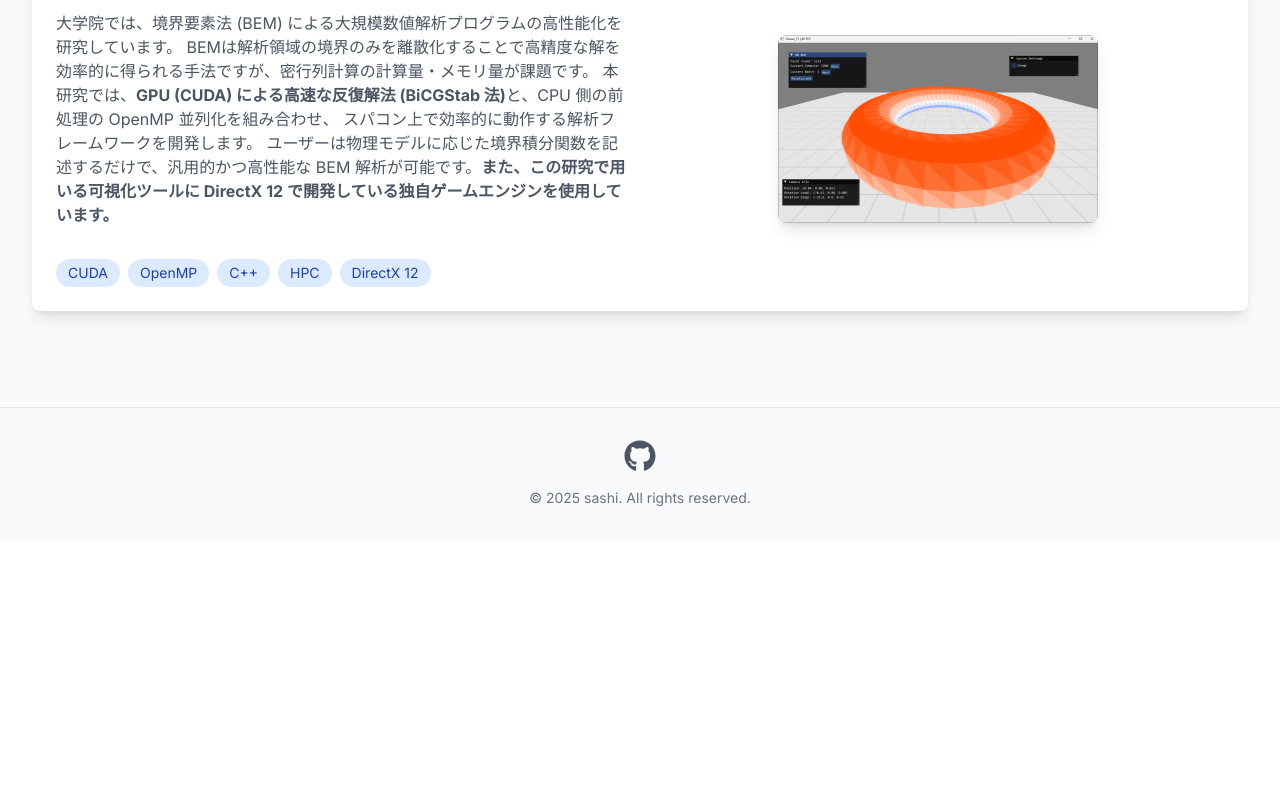
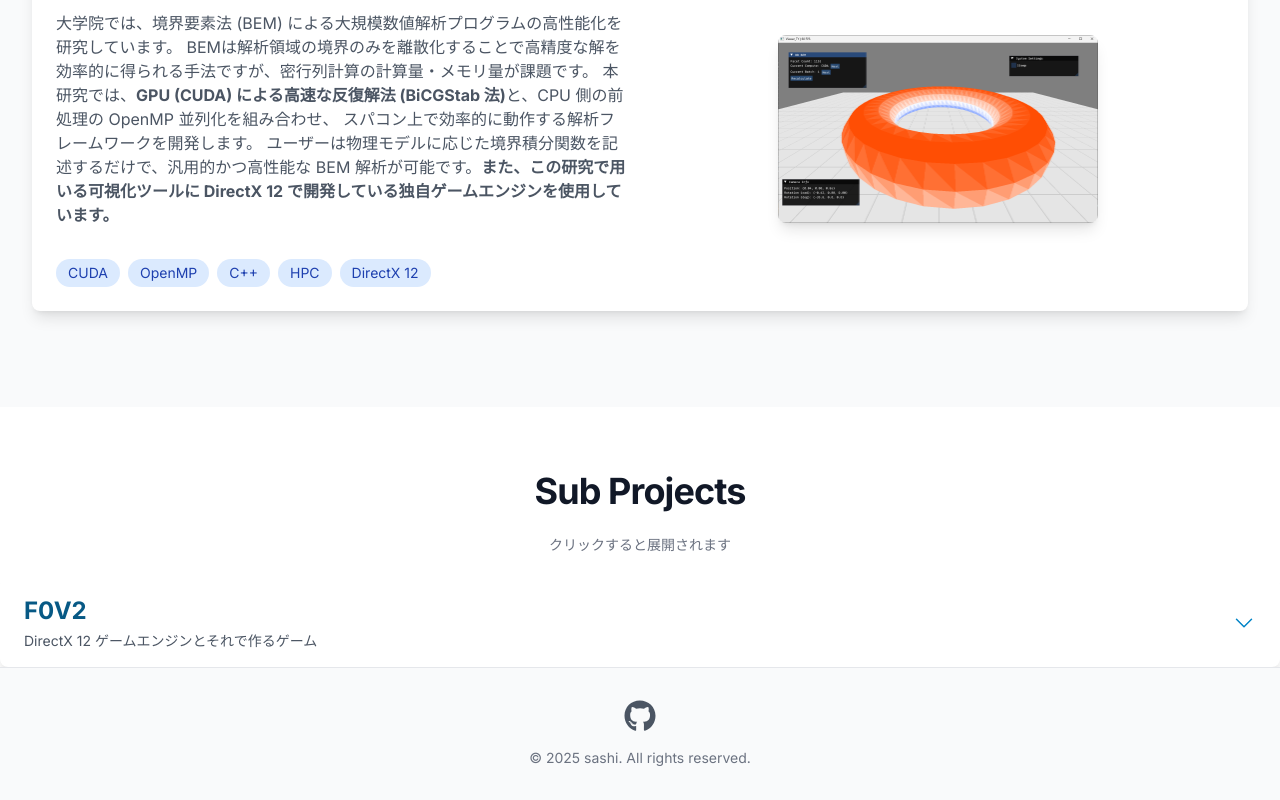
Before and after one commit to sashi0034/sashi0034.github.io, a Next.js app: page / in a window 1280 px wide. Shown: the part 3245-4045 px from the top of the page. Before the commit the page ends 3785 px from the top, so only its background shows below. Built offline with nearby package versions, Linux system fonts and the light colour scheme.

Commit message:
サブプロジェクト追加

```diff
--- /dev/null
+++ b/src/app/components/CollapsibleSection.tsx
@@ -0,0 +1,50 @@
+'use client'
+
+import { useState } from 'react'
+import { motion, AnimatePresence } from 'framer-motion'
+import { ChevronDownIcon } from '@heroicons/react/24/outline'
+
+type CollapsibleSectionProps = {
+  title: React.ReactNode
+  children: React.ReactNode
+  defaultOpen?: boolean
+}
+
+export function CollapsibleSection({ title, children, defaultOpen = false }: CollapsibleSectionProps) {
+  const [isOpen, setIsOpen] = useState(defaultOpen)
+
+  return (
+    <div className="bg-white rounded-lg shadow-lg overflow-hidden">
+      <button
+        onClick={() => setIsOpen(!isOpen)}
+        className="w-full px-6 py-4 flex items-center justify-between text-left hover:bg-gray-50 transition-colors"
+      >
+        <div className="flex-1">
+          {typeof title === 'string' ? (
+            <h3 className="text-2xl font-bold text-primary-800">{title}</h3>
+          ) : (
+            title
+          )}
+        </div>
+        <ChevronDownIcon
+          className={`w-6 h-6 text-primary-600 transition-transform duration-200 ${
+            isOpen ? 'transform rotate-180' : ''
+          }`}
+        />
+      </button>
+      <AnimatePresence>
+        {isOpen && (
+          <motion.div
+            initial={{ height: 0, opacity: 0 }}
+            animate={{ height: 'auto', opacity: 1 }}
+            exit={{ height: 0, opacity: 0 }}
+            transition={{ duration: 0.2 }}
+            className="overflow-hidden"
+          >
+            <div className="px-6 pb-6">{children}</div>
+          </motion.div>
+        )}
+      </AnimatePresence>
+    </div>
+  )
+}
--- a/src/app/page.tsx
+++ b/src/app/page.tsx
@@ -15,6 +15,7 @@ import {
   FaSteam,
   FaTrophy,
 } from "react-icons/fa";
+import { CollapsibleSection } from "./components/CollapsibleSection";
 
 // 画像のベースパスを設定
 const isProd = process.env.NODE_ENV === "production";
@@ -545,6 +546,64 @@ export default function Home() {
         </div>
       </section>
 
+      {/* Sub Projects Section */}
+      <div className="mt-16">
+        <h2 className="heading-2 text-center mb-6">Sub Projects</h2>
+        <p className="text-center text-gray-500 text-sm mb-6">
+          クリックすると展開されます
+        </p>
+        <div className="space-y-6">
+          {/* F0V2 Game Engine */}
+          <CollapsibleSection
+            title={
+              <div>
+                <div className="text-2xl font-bold text-primary-800">F0V2</div>
+                <div className="text-sm text-gray-600 mt-1">
+                  DirectX 12 ゲームエンジンとそれで作るゲーム
+                </div>
+              </div>
+            }
+          >
+            <div className="flex flex-col md:flex-row gap-6">
+              <div className="md:w-1/2">
+                <p className="text-gray-600 mb-4">
+                  ゲームエンジン開発とともに、物理ベースの3Dレンダリングを実装してオープンワールド風のフライトシューティングかレースゲームを作っています。
+                </p>
+                <div className="flex flex-wrap gap-2 mb-4">
+                  <a
+                    href="https://github.com/sashi0034/F0V2"
+                    target="_blank"
+                    rel="noopener noreferrer"
+                    className="inline-flex items-center gap-2 px-4 py-2 bg-gray-100 rounded-full text-gray-800 hover:bg-gray-200 transition-colors"
+                  >
+                    <FaGithub className="w-5 h-5" />
+                    <span>GitHub</span>
+                  </a>
+                </div>
+                <div className="flex flex-wrap gap-2">
+                  <span className="px-3 py-1 bg-blue-100 text-blue-800 rounded-full text-sm">
+                    C++
+                  </span>
+                  <span className="px-3 py-1 bg-blue-100 text-blue-800 rounded-full text-sm">
+                    DirectX 12
+                  </span>
+                  <span className="px-3 py-1 bg-blue-100 text-blue-800 rounded-full text-sm">
+                    HLSL
+                  </span>
+                </div>
+              </div>
+              <div className="md:w-1/2 flex items-center justify-center">
+                <div className="aspect-video w-full bg-gray-100 rounded-lg flex items-center justify-center">
+                  <p className="text-gray-500">
+                    開発中のスクリーンショットは準備中です
+                  </p>
+                </div>
+              </div>
+            </div>
+          </CollapsibleSection>
+        </div>
+      </div>
+
       {/* Footer Section */}
       <footer className="bg-gray-50 py-8 border-t border-gray-200">
         <div className="container">
```
